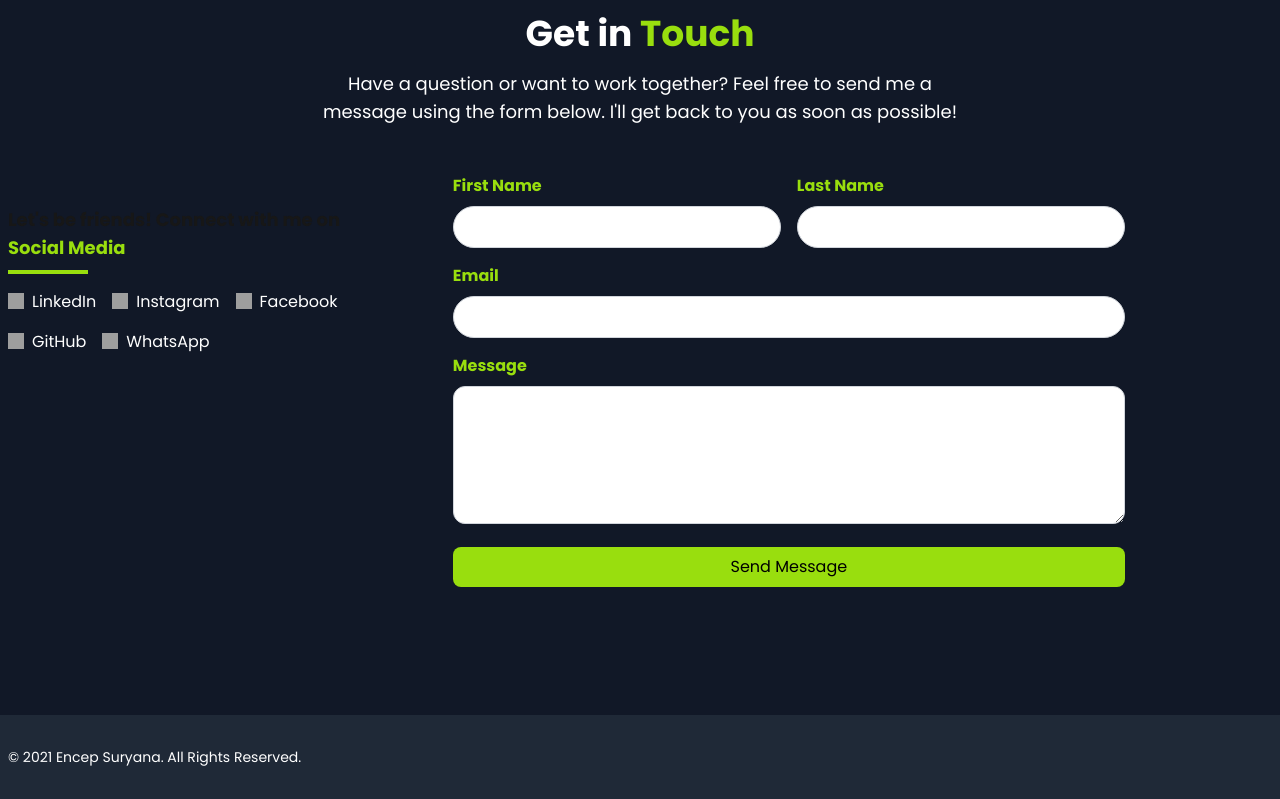
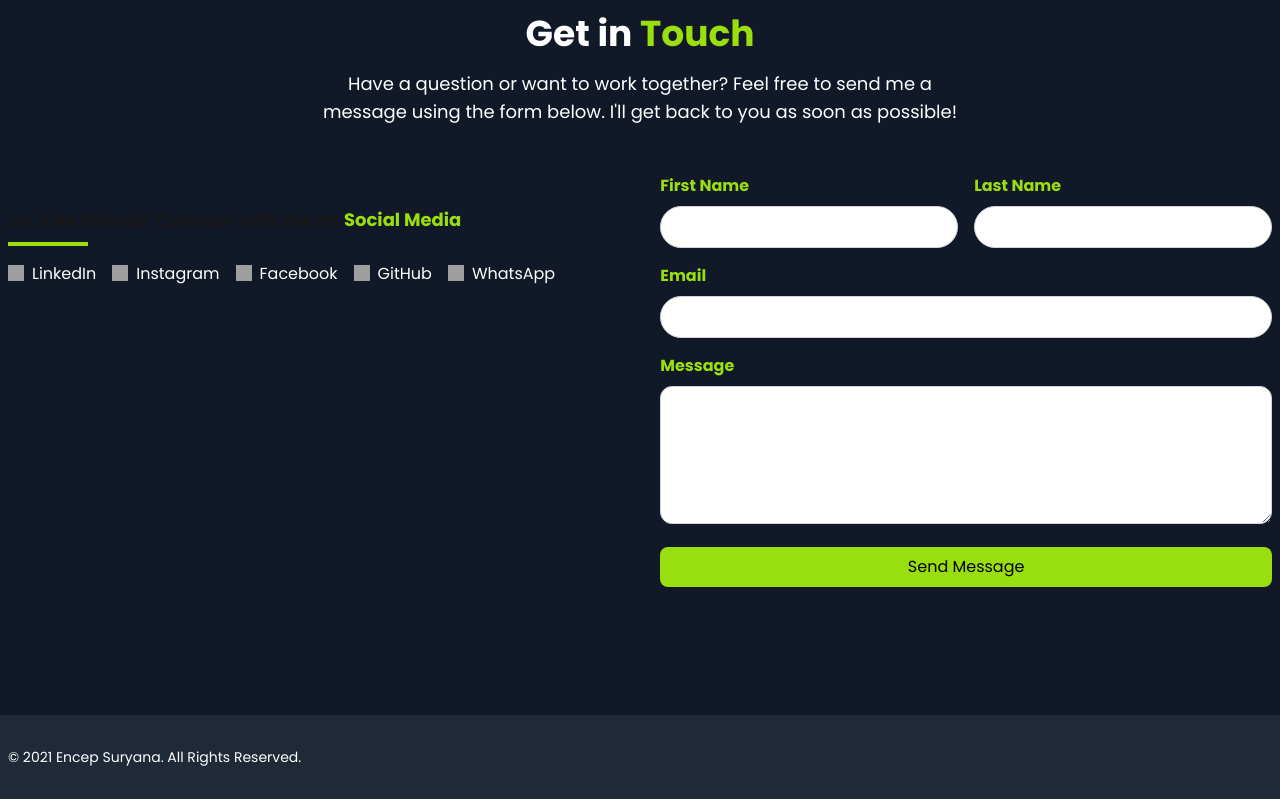
Before and after one commit to encepsuryana/encepsuryana, a Next.js app: page / in a window 1280 px wide. Shown: the part 10926-11725 px from the top of the page. Built offline with nearby package versions, Linux system fonts and the light colour scheme; grey boxes are pictures that could not be loaded.

Commit message:
Update responsive on contact section

```diff
--- a/src/components/Contact/ContactForm.tsx
+++ b/src/components/Contact/ContactForm.tsx
@@ -89,7 +89,7 @@ const ContactForm: FC = () => {
       <ToastContainer position="top-right" autoClose={5000} />
       <form
         onSubmit={handleSubmit(onSubmit)}
-        className="text-left w-full max-w-2xl"
+        className="text-left w-full"
       >
         <div className="grid grid-cols-1 md:grid-cols-2 gap-4">
           {renderInputField(
--- a/src/components/Contact/ContactInfo.tsx
+++ b/src/components/Contact/ContactInfo.tsx
@@ -28,7 +28,7 @@ export const socialMedia = [
 ];
 const ContactInfo: FC = () => {
   return (
-    <div className="w-full md:w-1/2 text-left pr-8">
+    <div className="w-full md:max-w-4xl text-left pr-8">
       <h3 className="text-lg font-bold mt-8 mb-2">
         Let&apos;s be friends! Connect with me on{" "}
         <span className="text-primary font-bold">Social Media</span>
```
